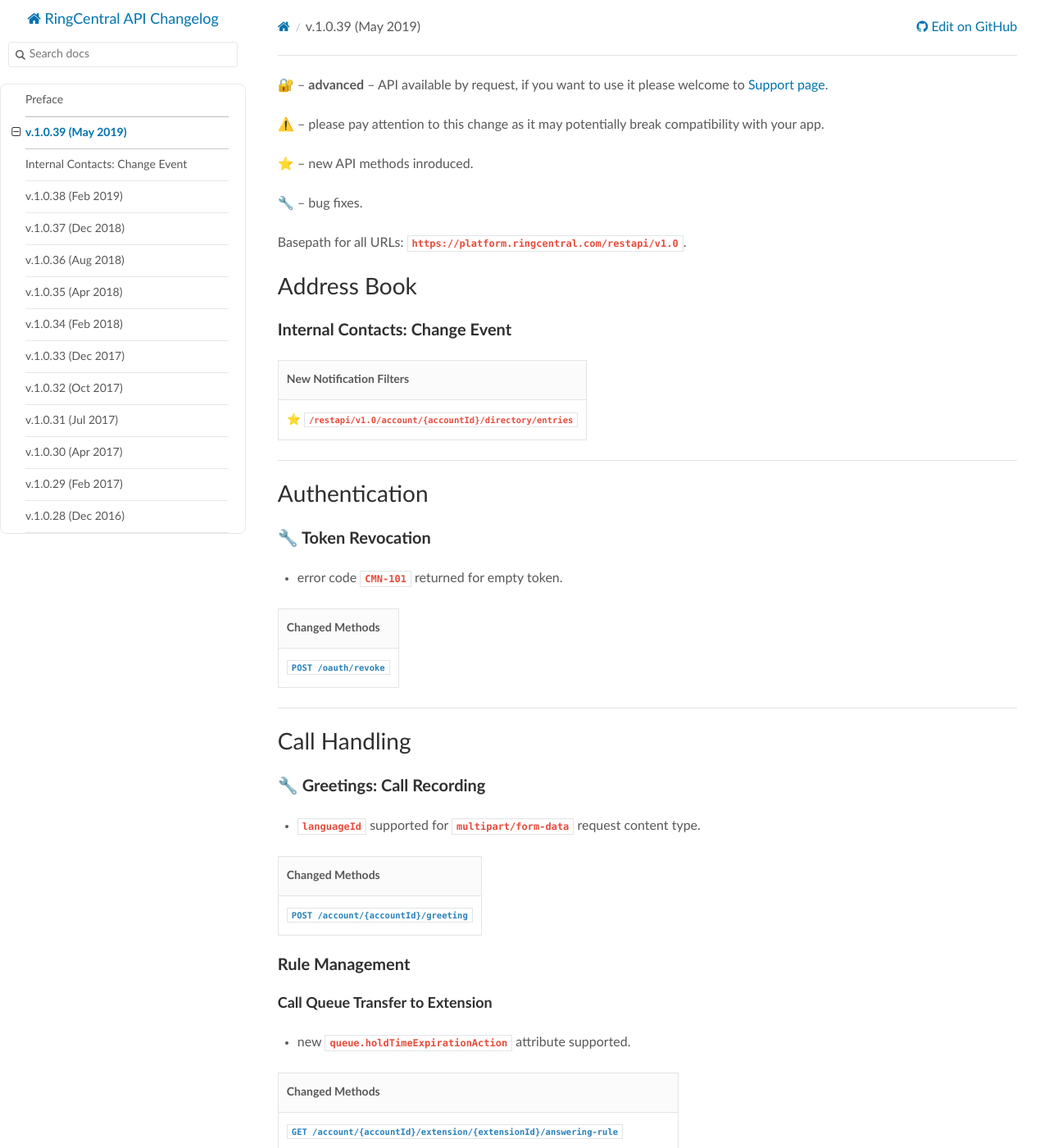
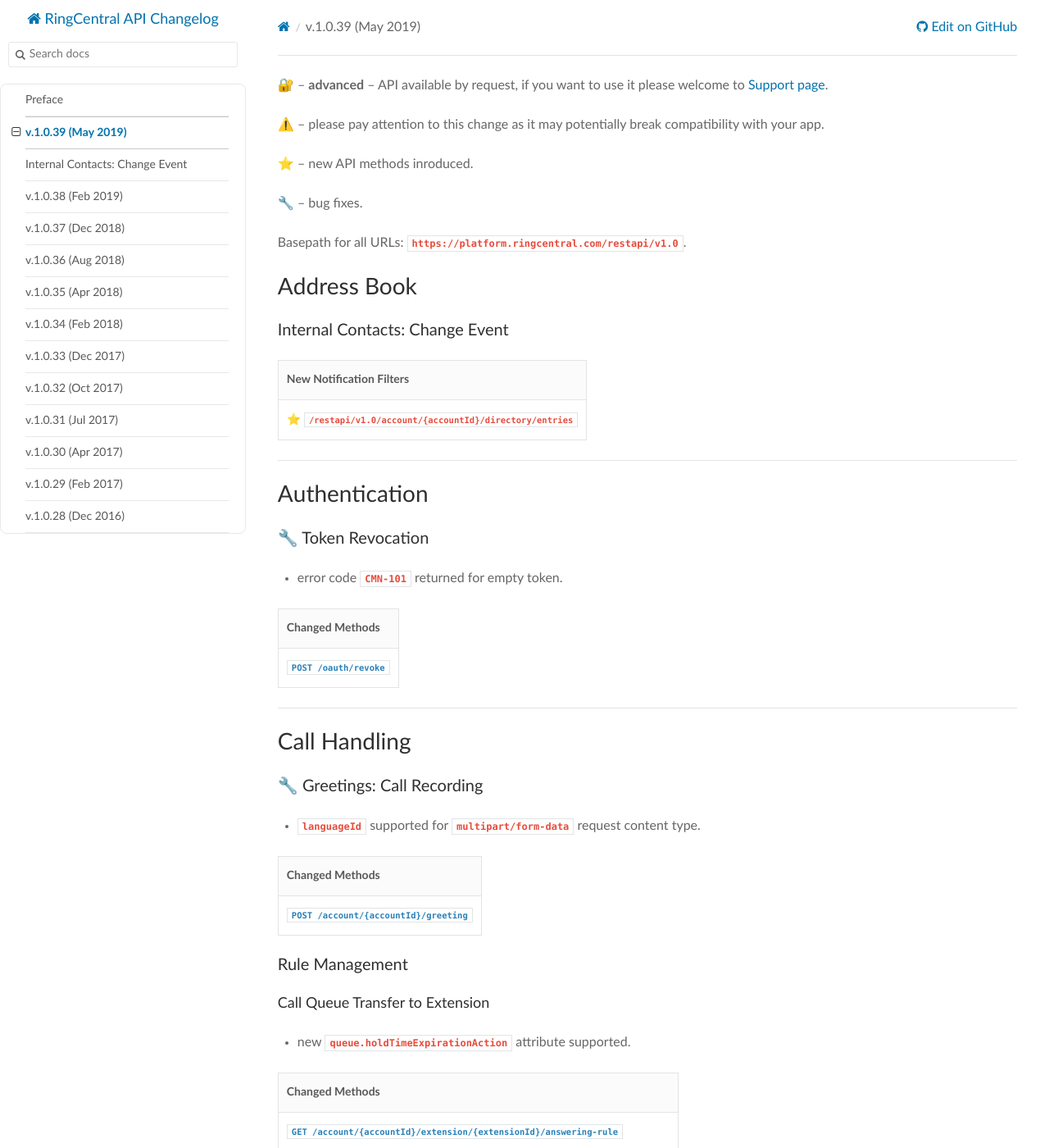
Before and after one commit to ringcentral/ringcentral-api-changelog, an MkDocs documentation site: the page built from docs/1_0_39.md, in a window 1280 px wide and 1400 px high. Shown: the whole window at 82% size. Built offline with MkDocs 1.6.1, drawn with Linux system fonts in a browser that asks for light colours; nearby versions of some CDN libraries; old or Windows-style settings are respelled for this version of MkDocs.

Commit message:
Update extra.css

```diff
--- a/docs/extra.css
+++ b/docs/extra.css
@@ -3,11 +3,9 @@
      color: #0073ae;
      font-size: 16px;
 }
-
  .wy-side-nav-search {
      background-color: #fff;
 }
-
  .wy-side-nav-search input[type=text] {
      background-image: url("./img/ico_search.png?1468643959");
      background-position-x: 8px;
@@ -17,31 +15,25 @@
      box-shadow: none;
      padding-left: 25px;
 }
-
  .wy-side-nav-search>a {
      color: #0073ae;
      font-size: 18px;
      font-weight: 200;
 }
-
  .wy-side-nav-search input[type=text] {
      border: 1px solid #e8e8e8;
      border-radius: 3px;
      font-size: 14px;
      color: #282828;
 }
-
  .wy-nav-side {
      background-color: #fff;
      height: 100%;
-
 }
-
  .wy-menu-vertical {
      border: 1px solid #e8e8e8;
      border-radius: 8px;
 }
-
  .wy-menu-vertical a {
      font-size: 14px;
      font-weight: 400;
@@ -49,36 +41,28 @@
      color: #585858;
      border-bottom: 1px solid #e8e8e8;
 }
-
  .wy-menu-vertical a:visited {
      color: #585858;
 }
-
  .wy-menu-vertical a:hover {
      background-color: #fff;
 }
-
  .wy-menu-vertical li.toctree-l1 {
      margin: 0 20px 0 30px;
 }
-
  .wy-menu-vertical li.toctree-l3 {
      margin-left: 0px;
 }
-
  a.toctree-l3 {
      margin-left: 40px;
      font-size: 12px;
 }
-
  .wy-menu-vertical li a.toctree-l4 {
      margin-left: 40px;
 }
-
  .wy-menu-vertical li.current {
      background-color: #fff;
 }
-
  .wy-menu-vertical li.current a {
      background-color: #fff;
      color: #585858;
@@ -87,60 +71,48 @@ a.toctree-l3 {
      font-size: 14px;
      border-bottom: 1px solid #e8e8e8;
 }
-
  .wy-menu-vertical li.current a:hover {
      background-color: #fff;
 }
-
  .wy-menu-vertical li.current>a {
      background-color: #fff;
      color: #0073ae;
      border-bottom: 1px solid #0073ae;
      font-weight: bold;
 }
-
  .wy-menu-vertical .subnav a {
      padding: 10px 0;
      color: #585858;
      margin-left: 20px;
 }
-
  .wy-menu-vertical .subnav li.toctree-l1 {
      margin: 0 20px 0 50px;
 }
-
  .wy-menu-vertical .subnav li.current > ul li a {
      padding-left: 0px;
 }
-
  .wy-menu-vertical .subnav li.current > a {
      padding-left: 0px;
 }
-
  .wy-menu-vertical .subnav a.toctree-l3 {
      margin-left: 40px;
      display: none;
 }
-
  .wy-menu-vertical span {
      line-height: 18px;
      padding: 10px 0;
-
      font-size: 14px;
      font-weight: 400;
      color: #585858;
      border-bottom: 1px solid #e8e8e8;
 }
-
  .wy-nav-content {
      background-color: #fff;
      max-width: 100%;
 }
-
  .wy-nav-content-wrap {
      background: #fff;
 }
-
  .btn {
      padding: 3px 16px 0 16px;
      border: 1px solid #e2e2e2;
@@ -151,19 +123,15 @@ a.toctree-l3 {
      height: 44px;
      line-height: 35px;
 }
-
  .btn-neutral {
      background-color: #fff !important;
 }
-
  .btn-neutral:hover {
      background-color: #fff !important;
 }
-
  .rst-content table.docutils {
      border: none;
 }
-
  .rst-content table.docutils th {
      padding: 15px 10px;
      font-size: 14px;
@@ -173,7 +141,6 @@ a.toctree-l3 {
      background: #fbfbfb;
      color: #585858;
 }
-
  .rst-content table.docutils td {
      padding: 15px 10px;
      font-size: 14px;
@@ -183,69 +150,58 @@ a.toctree-l3 {
      border-right:none;
      background: #fff;
 }
-
  .rst-content table.docutils:not(.field-list) tr:nth-child(2n-1) td {
      background-color: #fff;
 }
-
  .rst-content table.docutils tbody>tr:last-child td {
      border-bottom-width: 1px;
 }
-
  .rst-versions {
      display: none;
 }
-
  .rst-versions.shift {
      display: none;
 }
-
  .rst-versions.rst-badge {
      display: none !important;
 }
-
  body {
      font-size: 12px;
      font-family: "Lato",Helvetica,Arial,sans-serif;
      font-weight: 200;
-    color: #585858;
+     color: #666;
      background-color: #fff;
 }
-
  h1 {
-	margin-top:;
      margin-bottom: 38px;
      font-size: 32px;
      font-weight: 200;
      font-family: "Lato",Helvetica,Arial,sans-serif;
 }
-
  h2 {
      margin-bottom: 38px;
      font-size: 24px;
      font-weight: 200;
      font-family: "Lato",Helvetica,Arial,sans-serif;
 }
-
  h3 {
      font-weight: 300;
      font-size: 28px;
      color: #2f2f2f;
      font-family: "Lato",Helvetica,Arial,sans-serif;
 }
-
  h4 {
+     font-weight: 500;
      font-size: 20px;
      color: #2f2f2f;
      font-family: "Lato",Helvetica,Arial,sans-serif;
 }
-
  h5 {
+     font-weight: 300;
      font-size: 18px;
      color: #2f2f2f;
      font-family: "Lato",Helvetica,Arial,sans-serif;
 }
-
  code {
      margin: 10px 0;
      padding: 0;
@@ -255,7 +211,6 @@ code {
      color: #585858;
      font-weight: 600;
 }
-
  code.hljs {
      margin: 10px 0;
      padding: 24px;
@@ -268,23 +223,18 @@ code.hljs {
      color: #585858;
      font-weight: 200;
 }
-
  ul {
      font-size: 16px;
 }
-
  ol {
      font-size: 16px;
 }
-
  a {
      color: #0073ae;
 }
-
  a:visited {
      color: #0073ae;
 }
-
  a.icon {
      font-weight: 200;
 }
```
Lines whose indentation alone changed are shown as unchanged.
